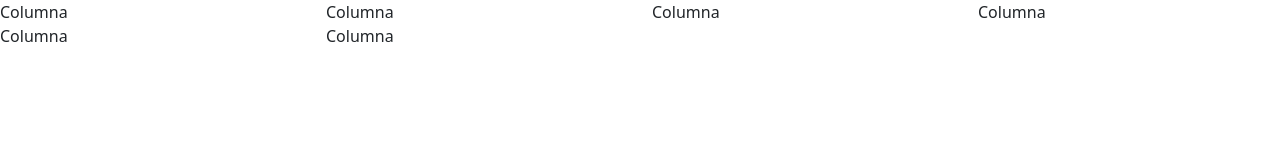
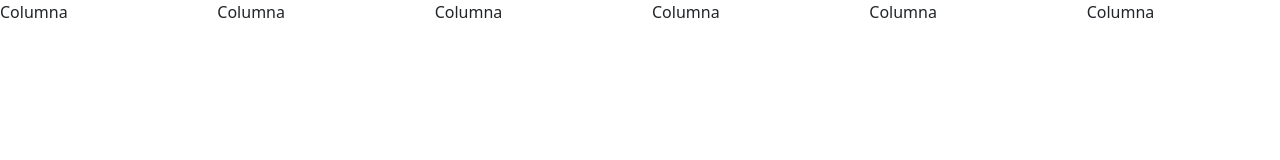
Before and after one commit to yanmarex/openbootcamp-html-css-course, a plain HTML site: page tema-11/index.html in a window 1280 px wide. Drawn offline with nearby package versions, Linux system fonts and the light colour scheme.

Commit message:
ejercicio tema 11

```diff
--- a/tema-11/index.html
+++ b/tema-11/index.html
@@ -14,12 +14,12 @@ integrity="sha384-0evHe/X+R7YkIZDRvuzKMRqM+OrBnVFBL6DOitfPri4tjfHxaWutUpFmBp4vmV
 
 
 <div class="row">
-    <div class="col col-sm-6 col-md-4 col-lg-3 col-xxl-2">Columna</div>
-    <div class="col col-sm-6 col-md-4 col-lg-3 col-xxl-2">Columna</div>
-    <div class="col col-sm-6 col-md-4 col-lg-3 col-xxl-2">Columna</div>
-    <div class="col col-sm-6 col-md-4 col-lg-3 col-xxl-2">Columna</div>
-    <div class="col col-sm-6 col-md-4 col-lg-3 col-xxl-2">Columna</div>
-    <div class="col col-sm-6 col-md-4 col-lg-3 col-xxl-2">Columna</div>
+    <div class="col col-sm-6 col-md-4 col-lg-3 col-xl-2">Columna</div>
+    <div class="col col-sm-6 col-md-4 col-lg-3 col-xl-2">Columna</div>
+    <div class="col col-sm-6 col-md-4 col-lg-3 col-xl-2">Columna</div>
+    <div class="col col-sm-6 col-md-4 col-lg-3 col-xl-2">Columna</div>
+    <div class="col col-sm-6 col-md-4 col-lg-3 col-xl-2">Columna</div>
+    <div class="col col-sm-6 col-md-4 col-lg-3 col-xl-2">Columna</div>
 </div>
 
     <!-- JavaScript Bundle with Popper -->
```
